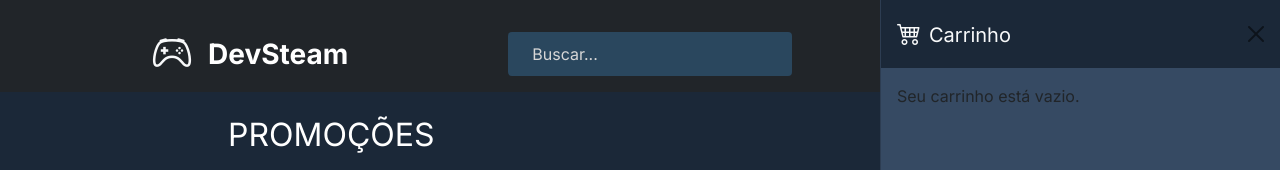
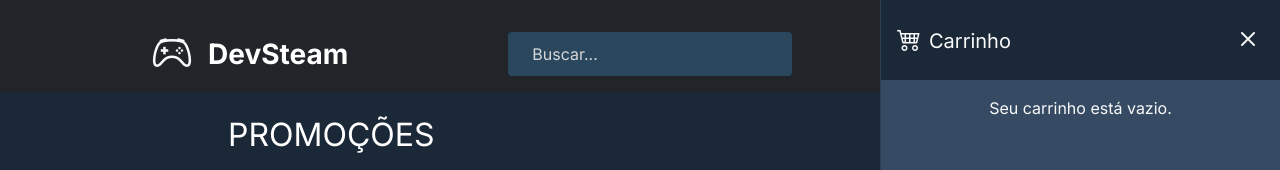
Before and after one commit to EmanuellyLima08/I3DS-2025, a React (Vite) app in the folder 08-devSteam/: page / in a window 1280 px wide. Shown: the top 170 px of the page. Built offline with nearby package versions, Linux system fonts and the light colour scheme.

Commit message:
alterações no carrinhoOffCanvas + adicionando o total com o cálculo do desconto

```diff
--- a/08-devSteam/src/components/CarrinhoOffCanvas.jsx
+++ b/08-devSteam/src/components/CarrinhoOffCanvas.jsx
@@ -1,6 +1,10 @@
 import React from "react";
 
 const CarrinhoOffCanvas = (props) => {
+const total = props.carrinhoItem.reduce((acc, item) =>
+    acc + (item.preco - (item.preco * item.desconto) / 100) * item.quantidade, 0
+    );
+
   return (
     <div
       id="carrinhoOffCanvas"
@@ -15,40 +19,44 @@
           {" "}
           <i className="bi bi-cart4 me-2 fs-4"></i>Carrinho
         </h5>
-        <button
-          className="btn btn-close"
-          style={{ color: "#fff !important" }}
+        <i
+          role="button"
+          className="ms-auto fs-2 p-0 m-0 bi bi-x"
           data-bs-dismiss="offcanvas"
-        ></button>
+        ></i>
       </div>
 
       <div className="offcanvas-body">
         {props.carrinhoItem.length === 0 ? (
-          <p>Seu carrinho está vazio.</p>
+          <p className="text-center text-light">Seu carrinho está vazio.</p>
         ) : (
           <>
-            <ul className="list-group list-group-flush w-100">
+            <ul className="list-group list-group-flush">
               {props.carrinhoItem.map((item) => (
                 <li
                   key={item.id}
-                  className="list-group px-4 py-3 shadow mt-3"
+                  className="px-4 py-3 shadow mt-3 d-flex gap-3 rounded "
                   style={{ background: "#d9d9d9" }}
                 >
-                  <div className="d-flex justify-content-between">
                   <img
                     className="object-fit-cover rounded-2"
                     src={item.imagem}
                     alt={item.titulo}
-                      width={56}
-                      height={56}
+                    width={60}
+                    height={80}
                   />
-                    <h6 className="fw-bold">{item.titulo}</h6>
-                    <button className="btn btn-close" onClick={()=>props.onRemoveCarrinho(item)}></button>
+                  <div className="w-100">
+                    <div className="d-flex justify-content-between">
+                      <h6 className="fw-bold p-1">{item.titulo}</h6>
+                      <i
+                        role="button"
+                        className="bi bi-trash fs-5 text-danger"
+                        onClick={() => props.onRemoveCarrinho(item)}
+                      ></i>
                     </div>
 
                     <div className="d-flex justify-content-between">
-                    <div className=""></div>
-                    <div className="border border-black border-1 d-flex align-items-center rounded-4 gap-2">
+                      <div className="border border-dark-subtle border-1 d-flex align-items-center rounded-4 gap-2">
                         <button
                           className="btn border-0"
                           disabled={item.quantidade === 1}
@@ -73,10 +81,19 @@
                         </span>
                       </div>
                     </div>
+                  </div>
                 </li>
               ))}
             </ul>
+
+            <hr className="text-light" />
+            <div className="d-flex justify-content-between">
+              <strong>Total:</strong>
+              <strong>R$ {total.toFixed(2)}</strong>
+            </div>
+            <button className="btn btn-sucess w-100 mt-2">Finalizar Compra</button>
           </>
+
         )}
       </div>
     </div>
```
Lines whose indentation alone changed are shown as unchanged.
